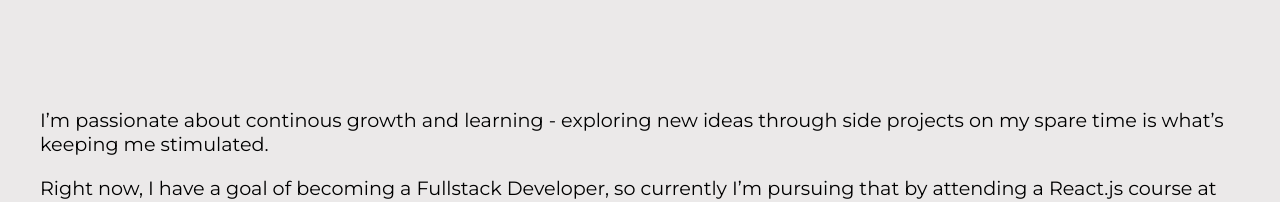
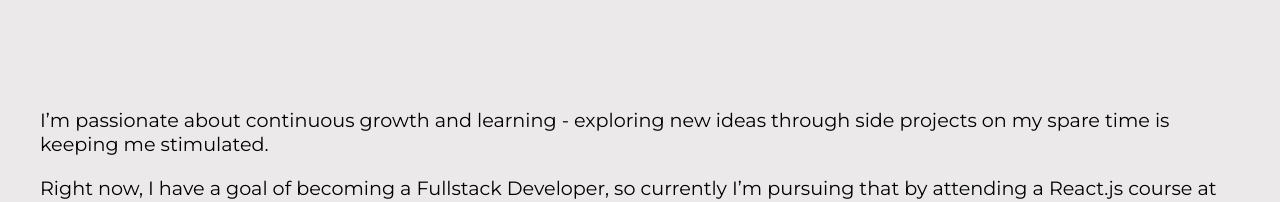
Before and after one commit to johanromeo/Johan-Portfolio, a React (Vite) app: page / in a window 1280 px wide. Shown: the part 1158-1360 px from the top of the page. Built offline with nearby package versions, Linux system fonts and the light colour scheme.

Commit message:
added resume etc, added interactivity to about section buttons

```diff
--- a/src/components/Main/About/About.jsx
+++ b/src/components/Main/About/About.jsx
@@ -11,9 +11,8 @@ const About = () => {
       </h2>
       <div className="about-text">
         <p>
-          I’m passionate about continous growth and learning - exploring new
-          ideas through side projects on my spare time is what’s keeping me
-          stimulated.
+          I’m passionate about continuous growth and learning - exploring new
+          ideas through side projects on my spare time is keeping me stimulated.
         </p>
         <p>
           Right now, I have a goal of becoming a Fullstack Developer, so
@@ -33,8 +32,16 @@ const About = () => {
         </p>
       </div>
       <div className="about-buttons">
-        <Button text={"Contact me"} />
-        <Button text={"My resume"} />
+        <a href="#target-3">
+          <Button text={"Contact me"} />
+        </a>
+        <a
+          href="Johan_Romeo_Resume_Diploma_Grades_Employer_Certificate.pdf"
+          target="_blank"
+          rel="noreferrer"
+        >
+          <Button text={"My resume"} />
+        </a>
       </div>
       <div className="tech-stack-grid">
         <TechStack />
```
Also changed, not shown: 1 other file (tests, documents, lock files or other folders).
